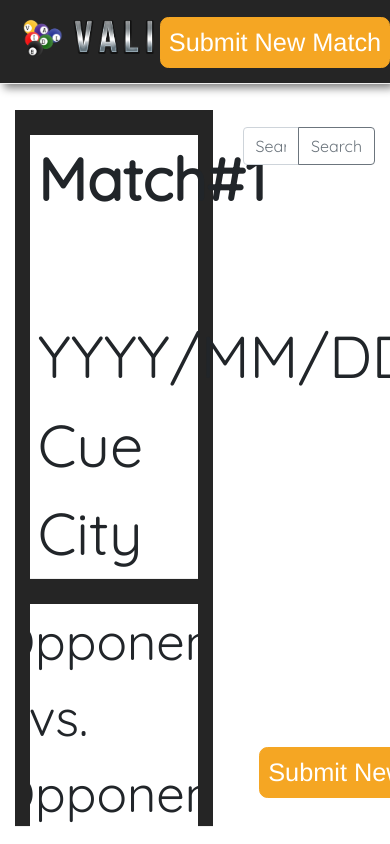
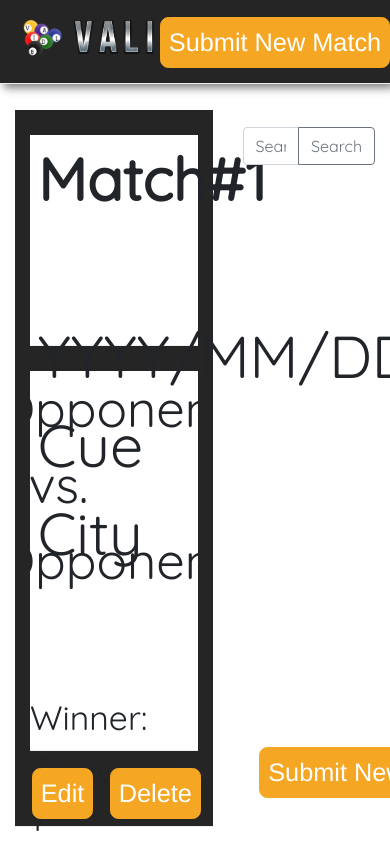
Before and after one commit to qhen143/MatchHistory, a React (Create React App) app: page / in a window 390 px wide. Shown: the top 844 px of the page. Built offline with nearby package versions, Linux system fonts and the light colour scheme; no server answers; the HTML template or start-up script is replaced by a standard one.

Commit message:
Implementing some responsive elements

```diff
--- a/public/index.html
+++ b/public/index.html
@@ -2,7 +2,8 @@
 <html lang="en">
   <head>
     <meta charset="utf-8">
-    <meta name="viewport" content="width=device-width, initial-scale=1, shrink-to-fit=no">
+    <meta name="viewport" content="width=device-width, initial-scale=1">
+    <!-- <meta name="viewport" content="width=device-width, initial-scale=1, shrink-to-fit=no"> -->
     <meta name="theme-color" content="#000000">
     <!--
       manifest.json provides metadata used when your web app is added to the
--- a/src/App.tsx
+++ b/src/App.tsx
@@ -47,6 +47,7 @@
 			<div className="header-wrapper">
 				<div className="container header">
 					<img className = "header-img" src={Valid8Logo} height='40'/>
+					{/* Credits to cooltext.com for image generated title */}
 					<img className = "header-img" src={TitleIMG} height='40'/>
 					&nbsp; Valid8 &nbsp;
 					<div className="btn btn-primary btn-action btn-add" onClick={this.onOpenModal}>Submit New Match</div>
--- a/src/index.css
+++ b/src/index.css
@@ -26,29 +26,28 @@
   font-family: "Comic Sans MS", cursive, sans-serif;
   font-weight: bold;
   position: relative;
-  padding-top: calc((10vh - 6vh)/2);
+  padding-top: 2vh;
 }
 
 /* Selected Match */
 .match-wrapper {
   padding-top:3vh;
-  height: calc(100vh - 1.5*10vh);
+  height: 85vh;
   background-color: #252525;
   margin-top: 3vh;
   border-bottom: 1px solid #eeeeee;
 }
 
 .match-header-wrapper {
-  height:calc((100vh - 1.5*10vh) -3vh -7vh*2 - 5vh);
+  height:25vh;
   background-color: #ffffff;
   border-bottom: 1px solid #eeeeee;
 
 }
 
 .match-detail-wrapper {
-  height:calc(100vh - 1.5*10vh - 7vh*2 - 22vh);
+  height: 45vh;
   background-color: #ffffff;
-  /* height: 50vh; */
   border-bottom: 1px solid #eeeeee;
 
 }
@@ -136,13 +135,13 @@
 /* Match List */
 .match-list-wrapper {
   padding-top:2vh;
-  height: calc(100vh - 1.5*10vh);
+  height: 85vh;
   margin-top: 3vh;
 }
 
 .match-list-table {
   margin-top: 2vh;
-  height: calc(100vh - 1.5*10vh - 20vh);
+  height: 65vh;
   overflow-y: scroll;
   cursor: pointer;
 }
```
